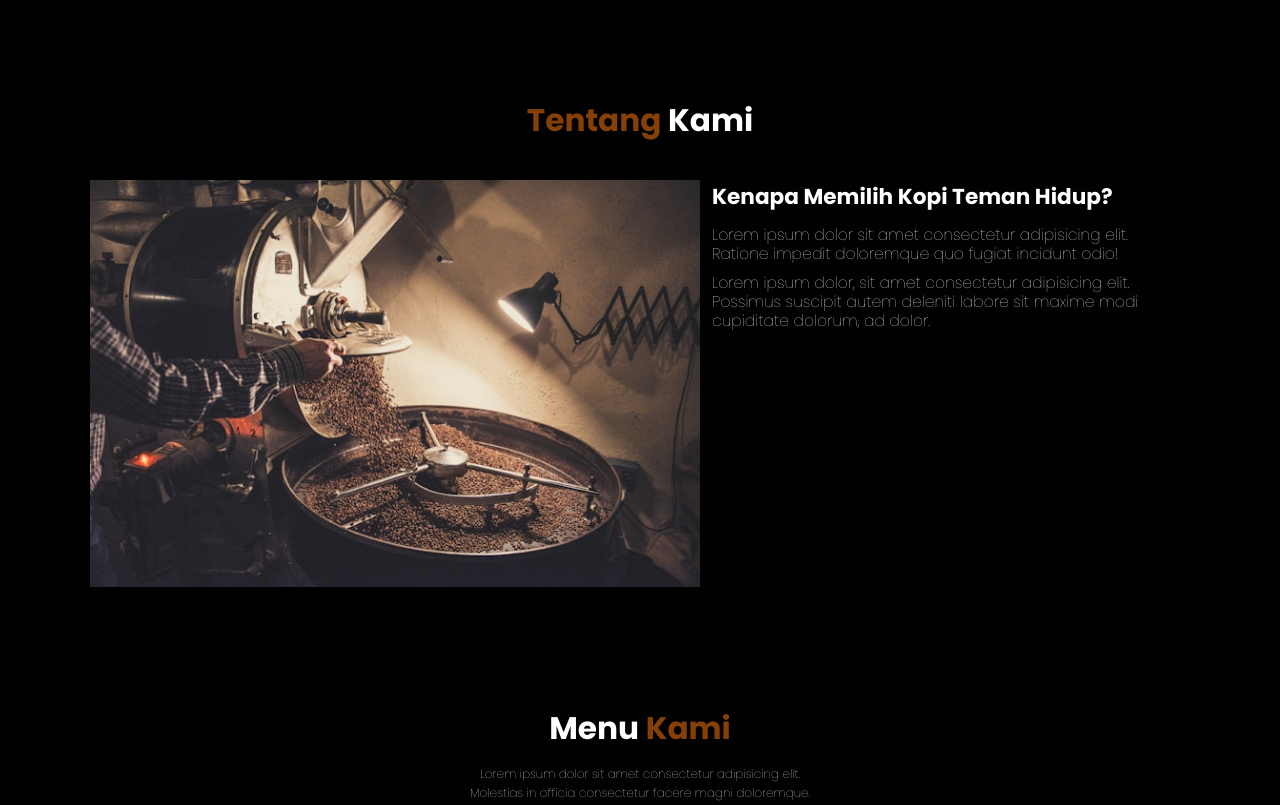
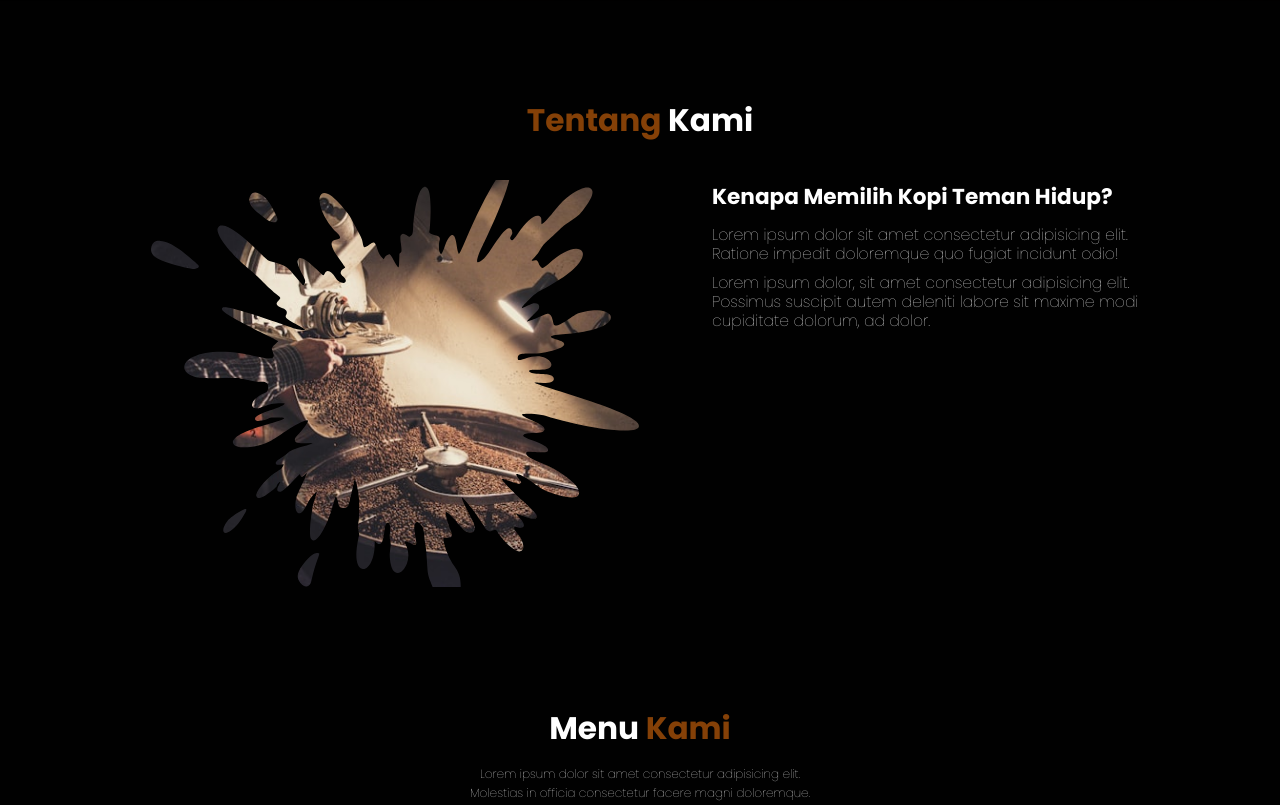
Before and after one commit to akhilesshyantica/web-kedai-kopi-teman-hidup, a PHP site: page / in a window 1280 px wide. Shown: the part 799-1604 px from the top of the page. Run offline with PHP 8.4, Linux system fonts and the light colour scheme.

Commit message:
membuat masking pada image pada about section.

```diff
--- a/css/style.css
+++ b/css/style.css
@@ -273,6 +273,10 @@ body {
 
 .about .row .about-img img {
   width: 100%;
+  mask-image: url(../img/42879.svg);
+  mask-size: 80%;
+  mask-repeat: no-repeat;
+  mask-position: center;
 }
 
 .about .row .content {
```
Also changed, not shown: img/42879.svg (added).
